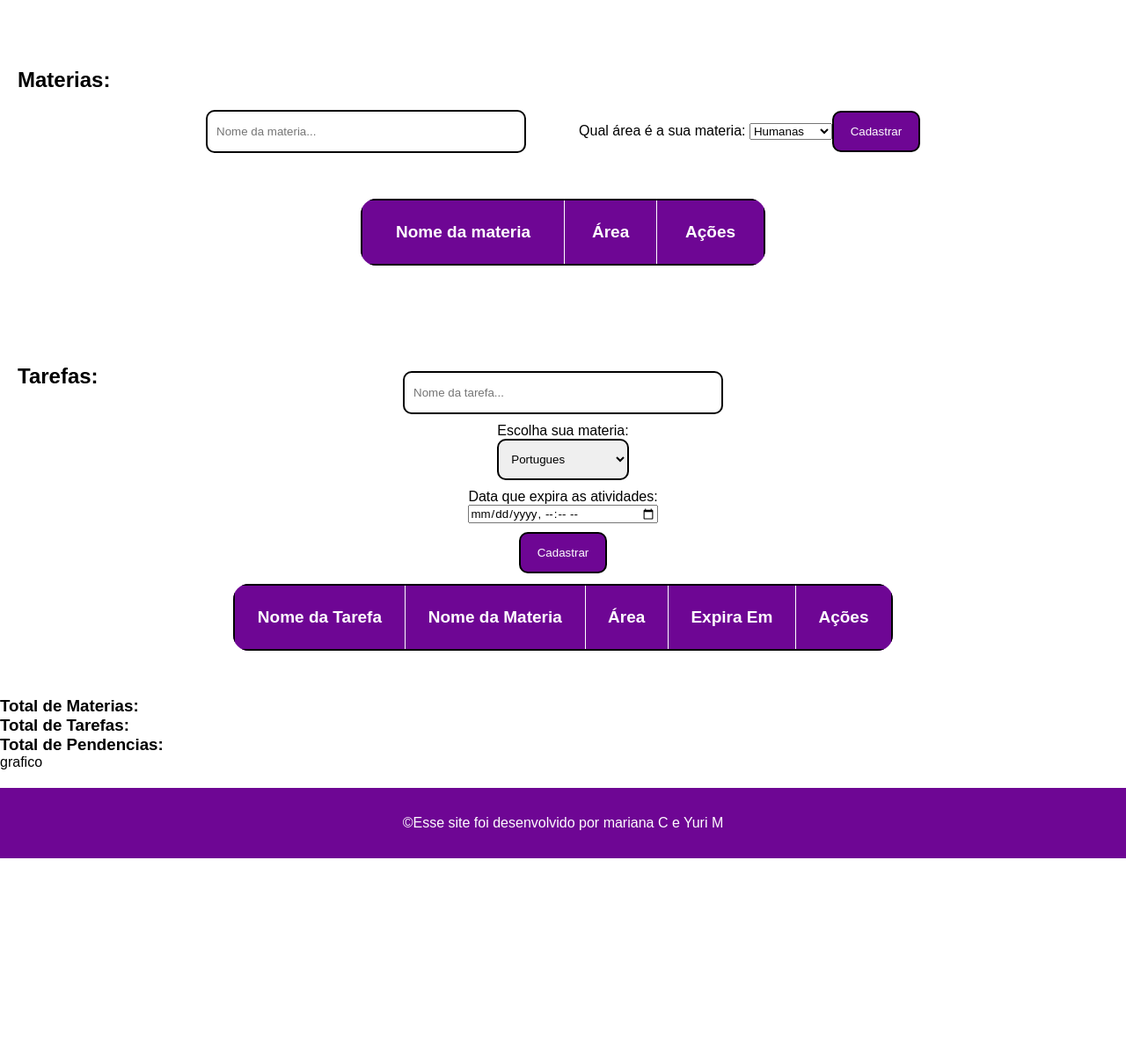
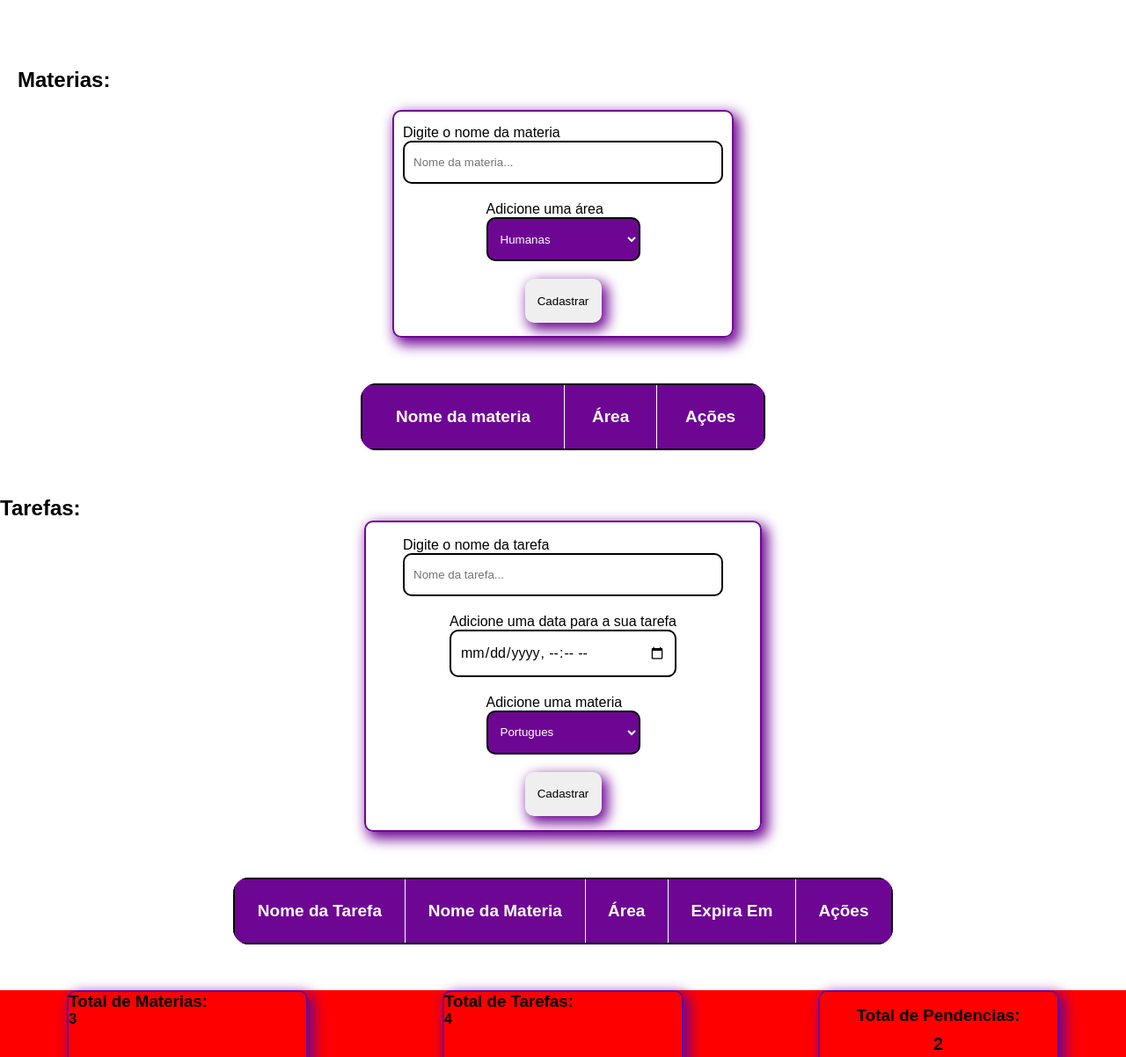
Before and after one commit to mcabetee/Projeto-1, a plain HTML site: page HTML/principal.html in a window 1280 px wide. Shown: the part 323-1525 px from the top of the page at 88% size. Before the commit the page ends 1299 px from the top, so only its background shows below. Drawn offline with Linux system fonts and the light colour scheme.

Commit message:
Versão 3 do css e html

```diff
--- a/CSS/principal.css
+++ b/CSS/principal.css
@@ -77,17 +77,8 @@ main {
 
 }
 
-/*Configurações da div materias*/
-
-.section_materias {
-
-    display: flex;
-    flex-direction: column;
-
-    margin-bottom: 60px;
-
-}
-
+/*Estilização das materias*/
+/*Estilização do H2 de materias*/
 .section_materias h2 {
 
     margin-left: 20px;
@@ -95,27 +86,42 @@ main {
 
 }
 
-.div_materiasSemH2 {
+/*Estilização das primeiras divs da parte da materia o primeiro é do card e o segundo é da div dos inputs*/
+.div_cardMat {
 
     display: flex;
     flex-direction: column;
     justify-content: center;
     align-items: center;
-    gap: 30px;
 
 }
 
-.div_inputsMaterias {
+.div_inputsMateriais {
 
     display: flex;
-    flex-direction: row;
+    flex-direction: column;
     justify-content: center;
     align-items: center;
-    gap: 60px;
+    gap: 20px;
+
+    height: 255px;
+    width: 30%;
+
+    border-radius: 10px;
+    border: 2px solid rgb(110, 6, 148);
+    box-shadow: 5px 6px 15px 2px rgb(110, 6, 148);
 
 }
 
-.input_textMateria {
+/*Estilização do input:text*/
+.div_inputTextMat {
+
+    display: flex;
+    flex-direction: column;
+
+}
+
+.input_textMat {
 
     height: 45px;
     width: 350px;
@@ -127,39 +133,71 @@ main {
 
 }
 
+/*Estilização do select*/
+.div_selectMat {
 
+    display: flex;
+    flex-direction: column;
 
+}
 
-
-
-
-
-.input_textMateriaCadas {
+.div_selectMat select {
 
     background-color: rgb(110, 6, 148);
     color: white;
 
-    height: 47px;
-    width: 100px;
+    height: 50px;
+    width: 175px;
+
+    padding-left: 10px;
 
     border-radius: 10px;
     border: 2px solid black;
+
+}
+
+.selectMat optgroup {
+
+    background-color: rgb(110, 6, 148);
+
+    color: white;
+
+}
+
+.selectMat option {
+
+    background-color: white;
+
+    color: black;
+
+}
+
+/*Estilização do botão cadastrar*/
+
+.bot_cadasMat {
+
+    height: 50px;
+    width: 87px;
+
+    border-radius: 10px;
+
+    border: none;
+    box-shadow: 5px 6px 15px 2px rgb(110, 6, 148);
 
     transition: 0.3s;
 
 }
 
-.input_textMateriaCadas:hover {
+.bot_cadasMat:hover {
 
     background-color: rgb(223, 192, 234);
-    color: white;
+    color: black;
 
     transform: translateY(-5px);
 
 }
 
-/*Configurações da Primeira tabela*/
-
+/*Configurações da Primeira tabela que é res das materias*/
 .div_materiasRes {
 
     width: 460px;
@@ -240,27 +278,42 @@ main {
 }
 
 /*Configurações das Tarefas*/
+.div_cardTare {
 
-.section_tarefas h2 {
-
-    margin-left: 20px;
-    margin-bottom: 20px;
+    display: flex;
+    flex-direction: column;
+    justify-content: center;
+    align-items: center;
 
 }
 
-.div_inputsTarefas {
+.div_inputsTare {
 
     display: flex;
     flex-direction: column;
+    justify-content: center;
     align-items: center;
-    justify-content: center;
-    gap: 10px;
+    gap: 20px;
 
-    height: 150px;
+    height: 350px;
+    width: 35%;
+
+    border-radius: 10px;
+    border: 2px solid rgb(110, 6, 148);
+    box-shadow: 5px 6px 15px 2px rgb(110, 6, 148);
 
 }
 
-.div_inputNomeDaTarefa input {
+
+/*Estilização do input:text*/
+.div_inputTextTare {
+
+    display: flex;
+    flex-direction: column;
+
+}
+
+.input_textTare {
 
     height: 45px;
     width: 350px;
@@ -272,70 +325,88 @@ main {
 
 }
 
-.div_inputNomeDaMateriaTare {
+/*Estilização do select*/
+.div_selectTare {
 
     display: flex;
     flex-direction: column;
 
 }
 
-.div_inputElabelDatetimeTare {
+.div_selectTare select {
+
+    background-color: rgb(110, 6, 148);
+    color: white;
+
+    height: 50px;
+    width: 175px;
+
+    padding-left: 10px;
+
+    border-radius: 10px;
+    border: 2px solid black;
+
+}
+
+.select_tarefas optgroup {
+
+    background-color: rgb(110, 6, 148);
+
+    color: white;
+
+}
+
+.select_tarefas option {
+
+    background-color: white;
+
+    color: black;
+
+}
+
+/*Estilização da datetime-local*/
+
+.div_inputDateTimeLocalTare {
 
     display: flex;
     flex-direction: column;
 
 }
 
-.select_materias {
+.input_datetimeLocalTare {
+
+    height: 50px;
 
     padding-left: 10px;
+    padding-right: 10px;
 
+    font-size: 16px;
+
+    border: 2px solid black;
     border-radius: 10px;
-    border: 2px solid black;
-
-    height: 47px;
 
 }
 
-.select_materias optgroup {
+/*Estilização do botão cadastrar*/
 
-    background-color: rgb(110, 6, 148);
-    color: white;
+.bot_cadasTare {
 
-    font-size: 19px;
-
-}
-
-.select_materias option {
-
-    background-color: white;
-    color: black;
-
-    height: 100px;
-
-    font-size: 16px;
-
-}
-
-.div_inputBotCadasTare input {
-
-    background-color: rgb(110, 6, 148);
-    color: white;
-
-    height: 47px;
-    width: 100px;
+    height: 50px;
+    width: 87px;
 
     border-radius: 10px;
-    border: 2px solid black;
+
+    border: none;
+    box-shadow: 5px 6px 15px 2px rgb(110, 6, 148);
 
     transition: 0.3s;
 
 }
 
-.div_inputBotCadasTare input:hover {
+.bot_cadasTare:hover {
 
     background-color: rgb(223, 192, 234);
-    color: white;
+    color: black;
 
     transform: translateY(-5px);
 
@@ -420,6 +491,97 @@ main {
 
 }
 
+/*Estilização do total de cada coisa*/
+.section_total {
+
+    background-color: red;
+
+    height: 200px;
+
+}
+
+.div_cardTotal {
+
+    display: flex;
+    flex-direction: row;
+    justify-content: space-around;
+    align-items: center;
+
+}
+
+/*Estilização dos pequenos cards*/
+.div_totalDeMaterias {
+
+    border-radius: 10px;
+    border: 2px solid rgb(110, 6, 148);
+    box-shadow: 5px 6px 15px 2px rgb(110, 6, 148);
+
+    width: 270px;
+    height: 150px;
+
+}
+
+.div_totalDeTarefas {
+
+    display: flex;
+    flex-direction: column;
+
+    border-radius: 10px;
+    border: 2px solid rgb(110, 6, 148);
+    box-shadow: 5px 6px 15px 2px rgb(110, 6, 148);
+
+    width: 270px;
+    height: 150px;
+
+}
+
+.div_totalDePendencias {
+
+    display: flex;
+    flex-direction: column;
+    justify-content: center;
+    align-items: center;
+    gap: 20px;
+
+    border-radius: 10px;
+    border: 2px solid rgb(110, 6, 148);
+    box-shadow: 5px 6px 15px 2px rgb(110, 6, 148);
+
+    width: 270px;
+    height: 150px;
+
+}
+
+.divTotal_pende{
+
+    text-align: center;
+
+}
+
+.divTotal_pende h3{
+
+    margin-bottom: 10px;
+
+}
+
+.divTotal_pende h4{
+
+    font-size: 20px;
+
+}
+
+.divTotal_expirar{
+
+    text-align: center;
+
+}
+
+.divTotal_expirar h4{
+
+    margin-bottom: 10px;
+
+}
+
 /*Radapé*/
 
 footer {
--- a/HTML/principal.html
+++ b/HTML/principal.html
@@ -30,43 +30,44 @@
 
             <h2>Materias:</h2>
 
-            <div>
+            <div class="div_cardMat">
 
+                <div class="div_inputsMateriais">
 
-                <div class="div_inputsMaterias">
-
-                    <div>
-
-                        <input type="text" class="input_textMateria" name="" id="inputMateria"
+                    <div class="div_inputTextMat">
+                        <label for="text">Digite o nome da materia</label>
+                        <input type="text" name="" class="input_textMat" id="input_textMateria"
                             placeholder="Nome da materia...">
                     </div>
 
-                    <div>
+                    <div class="div_selectMat">
 
-                        <label for="area">Qual área é a sua materia:</label>
+                        <label for="areaMat">Adicione uma área</label>
 
-                        <select name="area" class="select_area" id="area_select">
+                        <select name="areaMat" class="selectMat" id="select_materia">
 
-                            <optgroup label="Qual Área">
+                            <optgroup label="Áreas" id="select_mateHumaRes">
 
-                                <option value="Portugues">Humanas</option>
-                                <option value="Historia">Exatas</option>
+                                <option value="Humanas">Humanas</option>
 
+                                <option value="Exatas">Exatas</option>
                             </optgroup>
+
+                        </select>
 
                     </div>
 
+                    <div class="div_matBotCadas">
 
-                    <div class="div_inputBotCadas1">
-
-                        <input type="button" class="input_textMateriaCadas" value="Cadastrar">
-
-                    </div>
-
+                        <input type="button" class="bot_cadasMat" value="Cadastrar" onclick="cadastrarMat()">
 
                     </div>
 
                 </div>
+
+            </div>
+
+        </section>
 
         <div class="div_materiasRes">
 
@@ -86,61 +87,60 @@
 
         </div>
 
-
         </section>
 
         <section class="section_tarefas">
 
             <h2>Tarefas:</h2>
 
-            <div class="div_inputsTarefas">
+            <div class="div_cardTare">
 
-                <div class="div_inputNomeDaTarefa">
+                <div class="div_inputsTare">
 
-                    <input type="text" name="" id="" placeholder="Nome da tarefa...">
+                    <div class="div_inputTextTare">
+
+                        <label for="text">Digite o nome da tarefa</label>
+                        <input type="text" class="input_textTare" name="" id="" placeholder="Nome da tarefa...">
 
                     </div>
 
-                <div class="div_inputNomeDaMateriaTare">
+                    <div class="div_inputDateTimeLocalTare">
 
-                    <label for="materias">Escolha sua materia:</label>
+                        <label for="datetime-local">Adicione uma data para a sua tarefa</label>
+                        <input type="datetime-local" class="input_datetimeLocalTare" name="" id="input_datetimeLocal">
 
-                    <select name="materias" class="select_materias" id="materias">
+                    </div>
 
-                        <optgroup label="Humanas">
+                    <div class="div_selectTare">
 
+                        <label for="areaTarefas">Adicione uma materia</label>
+
+                        <select name="areaTarefas" id="selectTare" class="select_tarefas">
+
+                            <optgroup label="Humanas" id="select_tarefasRes">
                                 <option value="Portugues">Portugues</option>
-                            <option value="Historia">Historia</option>
-
                             </optgroup>
 
-                        <optgroup label="Exatas">
-
+                            <optgroup label="Exatas" id="select_tarefasRes">
                                 <option value="Matematica">Matematica</option>
-                            <option value="fisica">fisica</option>
-
                             </optgroup>
 
                         </select>
 
-                    <!-- Esse input que está comentado é casos o select não de certo <input type="text" name="" id="" placeholder="Nome da materia..."> -->
-
                     </div>
 
-                <div class="div_inputElabelDatetimeTare">
+                    <div class="div_tareBotCadas">
 
-                    <label for="datetime-local">Data que expira as atividades:</label>
-                    <input type="datetime-local" name="" id="">
-
-                </div>
-
-                <div class="div_inputBotCadasTare">
-
-                    <input type="button" value="Cadastrar">
+                        <input type="button" class="bot_cadasTare" value="Cadastrar" onclick="cadastrarTare()">
 
                     </div>
 
                 </div>
+
+            </div>
+
+        </section>
+        <!-- Esse input que está comentado é casos o select não de certo <input type="text" name="" id="" placeholder="Nome da materia..."> -->
 
         <div class="div_tarefasRes">
 
@@ -166,11 +166,13 @@
 
         <section class="section_total">
 
+            <div class="div_cardTotal">
+
                 <div class="div_totalDeMaterias">
 
                     <h3>Total de Materias:</h3>
 
-                <div class="div_totalMateriasRes"></div>
+                    <div class="div_totalMateriasRes"><h4>3</h4></div>
 
                 </div>
 
@@ -178,15 +180,32 @@
 
                     <h3>Total de Tarefas:</h3>
 
-                <div class="div_totalTarefasRes"></div>
+                    <div class="div_totalTarefasRes"><h4>4</h4></div>
 
                 </div>
 
                 <div class="div_totalDePendencias">
 
+                    <div class="divTotal_pende">
+
                         <h3>Total de Pendencias:</h3>
+                        <div class="div_totalPendenRes">
+                            <h4>2</h4>
+                        </div>
 
-                <div class="div_totalPendenRes"></div>
+                    </div>
+
+                    <div class="divTotal_expirar">
+
+                        <h4>Proxima a expirar:</h4>
+
+                        <div class="div_tempoDeExpirar">
+                            <h5>Dia: 32 mes: 14 ano: 2020 horario: 13:99</h5>
+                        </div>
+
+
+                    </div>
+                </div>
 
             </div>
 
```
Lines whose indentation alone changed are shown as unchanged.
